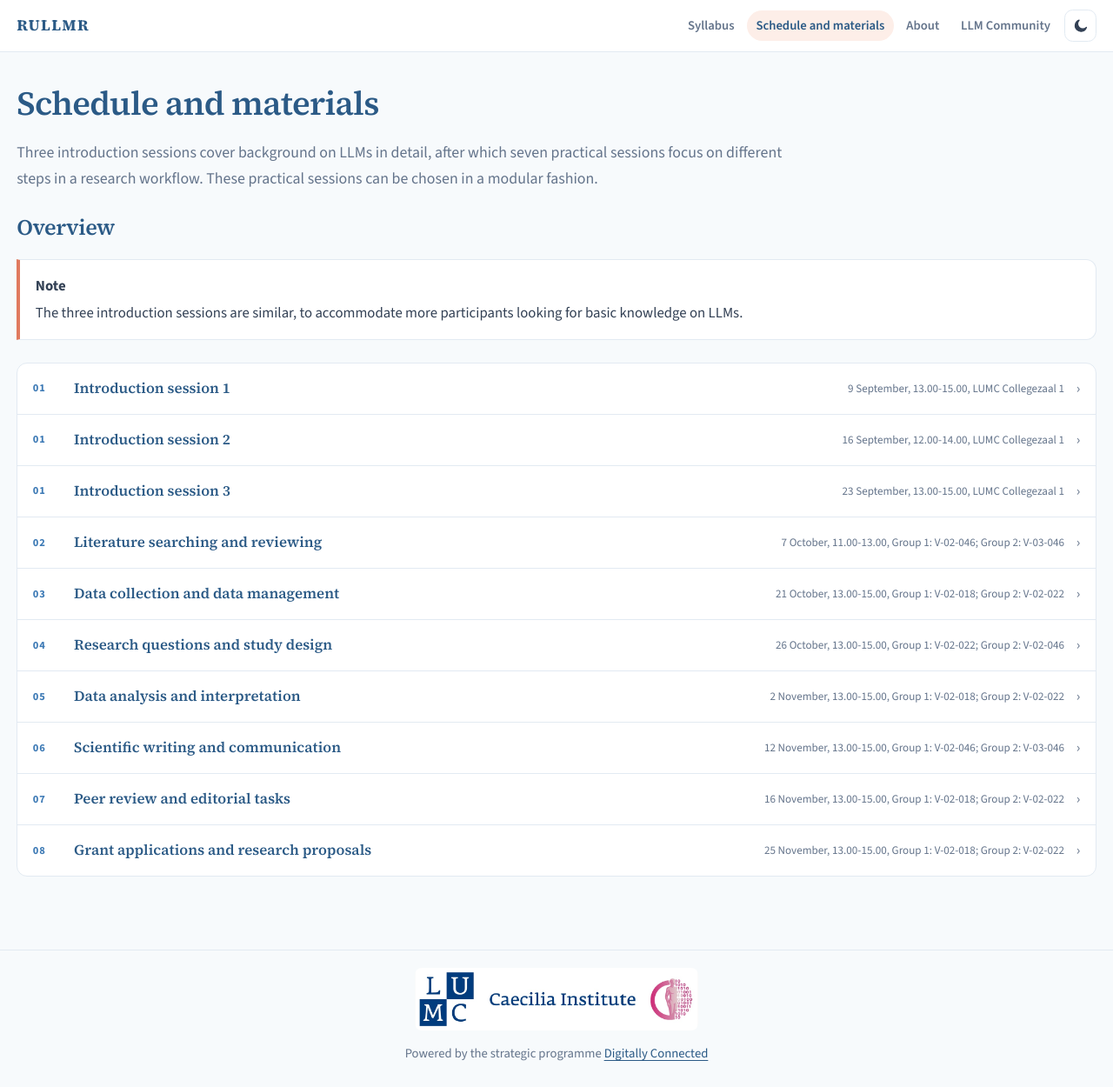
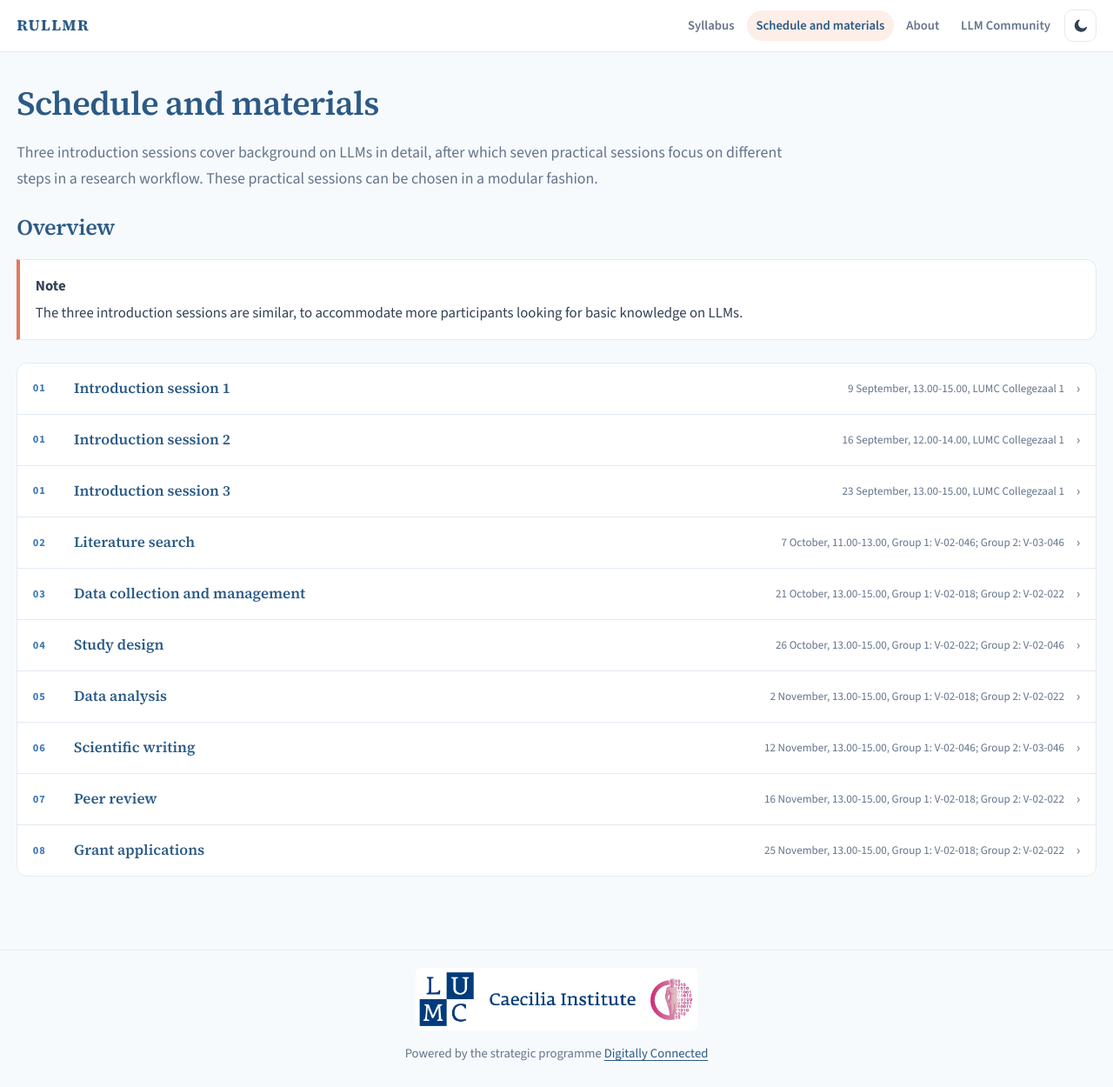
Before and after one commit to bma-vandijk/RULLMR, a Jekyll site: the page built from schedule.md, in a window 1280 px wide and 1250 px high. Shown: the whole window at 87% size. Built offline with Jekyll 4.4.1, drawn with Linux system fonts in a browser that asks for light colours.

Commit message:
add mats session 05

```diff
--- a/assets/css/main.css
+++ b/assets/css/main.css
@@ -707,7 +707,8 @@ html[data-theme="dark"] .cta:hover {
 }
 
 .community-figure {
-  margin: 1.5rem 0 0;
+  width: min(100%, 48rem);
+  margin: 1.5rem auto 0;
 }
 
 .community-frame {
@@ -733,6 +734,8 @@ html[data-theme="dark"] .cta:hover {
   display: block;
   width: 100%;
   height: auto;
+  aspect-ratio: 3 / 2;
+  object-fit: contain;
   background: #fff;
 }
 
--- a/schedule.md
+++ b/schedule.md
@@ -86,7 +86,7 @@ wide: true
   <div class="part" data-part="3">
     <button class="part-toggle" type="button" aria-expanded="false">
       <span class="idx">02</span>
-      <span class="part-name">Literature searching and reviewing</span>
+      <span class="part-name">Literature search</span>
       <span class="meta">7 October, 11.00-13.00, Group 1: V-02-046; Group 2: V-03-046</span>
       <span class="chev" aria-hidden="true">›</span>
     </button>
@@ -118,7 +118,7 @@ wide: true
   <div class="part" data-part="4">
     <button class="part-toggle" type="button" aria-expanded="false">
       <span class="idx">03</span>
-      <span class="part-name">Data collection and data management</span>
+      <span class="part-name">Data collection and management</span>
       <span class="meta">21 October, 13.00-15.00, Group 1: V-02-018; Group 2: V-02-022</span>
       <span class="chev" aria-hidden="true">›</span>
     </button>
@@ -150,7 +150,7 @@ wide: true
   <div class="part" data-part="5">
     <button class="part-toggle" type="button" aria-expanded="false">
       <span class="idx">04</span>
-      <span class="part-name">Research questions and study design</span>
+      <span class="part-name">Study design</span>
       <span class="meta">26 October, 13.00-15.00, Group 1: V-02-022; Group 2: V-02-046</span>
       <span class="chev" aria-hidden="true">›</span>
     </button>
@@ -174,13 +174,31 @@ wide: true
   <div class="part" data-part="6">
     <button class="part-toggle" type="button" aria-expanded="false">
       <span class="idx">05</span>
-      <span class="part-name">Data analysis and interpretation</span>
+      <span class="part-name">Data analysis</span>
       <span class="meta">2 November, 13.00-15.00, Group 1: V-02-018; Group 2: V-02-022</span>
       <span class="chev" aria-hidden="true">›</span>
     </button>
     <div class="chapters">
       <div class="chapter">
-        <p> </p>
+        <p markdown="1"> Analyse sensitive data for research in the cloud and with local LLMs.</p>
+        <ul class="file-list">
+          <li>
+            <a class="download-name" href="{{ '/assets/practicals/03-data-collection/03_data_collection_homework.pdf' | relative_url }}">Homework</a>
+            <span class="download-meta">PDF</span>
+          </li>
+          <li>
+            <a class="download-name" href="{{ '/assets/practicals/05-analysis/hospital_admissions.csv' | relative_url }}">ED table for Task 1</a>
+            <span class="download-meta">CSV</span>
+          </li>
+          <li>
+            <a class="download-name" href="{{ '/assets/practicals/05-analysis/clinical_notes.csv' | relative_url }}">Clinical notes for Task 2</a>
+            <span class="download-meta">CSV</span>
+          </li>
+          <li>
+            <a class="download-name" href="{{ '/assets/practicals/05-analysis/gold_labels.csv' | relative_url }}">Gold labels for Task 2</a>
+            <span class="download-meta">CSV</span>
+          </li>
+        </ul>
       </div>
     </div>
   </div>
@@ -188,7 +206,7 @@ wide: true
   <div class="part" data-part="7">
     <button class="part-toggle" type="button" aria-expanded="false">
       <span class="idx">06</span>
-      <span class="part-name">Scientific writing and communication</span>
+      <span class="part-name">Scientific writing</span>
       <span class="meta">12 November, 13.00-15.00, Group 1: V-02-046; Group 2: V-03-046</span>
       <span class="chev" aria-hidden="true">›</span>
     </button>
@@ -202,7 +220,7 @@ wide: true
   <div class="part" data-part="8">
     <button class="part-toggle" type="button" aria-expanded="false">
       <span class="idx">07</span>
-      <span class="part-name">Peer review and editorial tasks</span>
+      <span class="part-name">Peer review</span>
       <span class="meta">16 November, 13.00-15.00, Group 1: V-02-018; Group 2: V-02-022</span>
       <span class="chev" aria-hidden="true">›</span>
     </button>
@@ -216,7 +234,7 @@ wide: true
   <div class="part" data-part="9">
     <button class="part-toggle" type="button" aria-expanded="false">
       <span class="idx">08</span>
-      <span class="part-name">Grant applications and research proposals</span>
+      <span class="part-name">Grant applications</span>
       <span class="meta">25 November, 13.00-15.00, Group 1: V-02-018; Group 2: V-02-022</span>
       <span class="chev" aria-hidden="true">›</span>
     </button>
```
Also changed, not shown: assets/practicals/05-analysis/gold_labels.csv (added, +101 -0 lines), llmcom.md (+1 -1 lines), syllabus.md (+7 -7 lines), assets/practicals/05-analysis/clinical_notes.csv (added), assets/practicals/05-analysis/hospital_admissions.csv (added), 1 other file.
